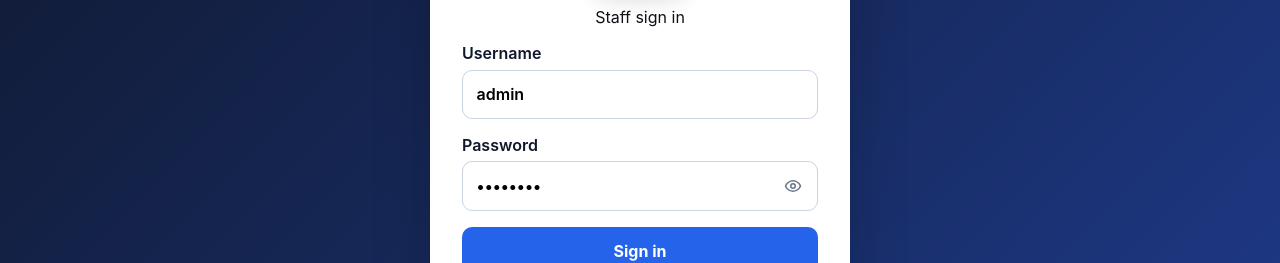
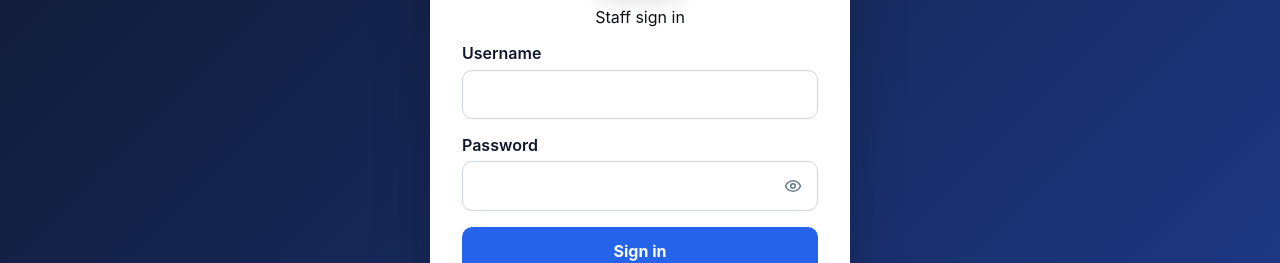
Before and after one commit to saifyahya/car-management, an Angular app in the folder frontend/: page /login in a window 1280 px wide. Shown: the part 340-603 px from the top of the page. Built offline with nearby package versions, Linux system fonts and the light colour scheme.

Commit message:
fix cors

```diff
--- a/frontend/src/app/features/login/login.component.ts
+++ b/frontend/src/app/features/login/login.component.ts
@@ -18,8 +18,8 @@ export class LoginComponent {
   private readonly router = inject(Router);
   readonly langService = inject(LanguageService);
 
-  username = 'admin';
-  password = 'admin123';
+  username = '';
+  password = '';
   readonly error = signal('');
   readonly loading = signal(false);
   readonly showPassword = signal(false);
--- a/frontend/src/app/features/users/users.component.html
+++ b/frontend/src/app/features/users/users.component.html
@@ -50,7 +50,7 @@
             </tr>
           } @empty {
             <tr>
-              <td colspan="5" class="empty-state">No staff users found for your hotel tenant.</td>
+              <td colspan="5" class="empty-state">No staff users found for your tenant.</td>
             </tr>
           }
         </tbody>
@@ -84,7 +84,7 @@
           <span>{{ langService.t('lblRole') }}</span>
           <select [(ngModel)]="formModel.role" name="role">
             <option [value]="'VALET'">VALET (Valet Driver / Staff)</option>
-            <option [value]="'MANAGER'">MANAGER (Hotel Manager)</option>
+            <option [value]="'MANAGER'">MANAGER (Manager)</option>
           </select>
         </label>
 
--- a/frontend/src/index.html
+++ b/frontend/src/index.html
@@ -3,10 +3,13 @@
 
 <head>
     <meta charset="utf-8">
-    <title>Valet</title>
+    <title>Valet Management</title>
     <base href="/">
     <meta name="viewport" content="width=device-width, initial-scale=1">
     <meta name="theme-color" content="#172554">
+    <link rel="icon" type="image/jpeg" href="/logo.jpg">
+    <link rel="shortcut icon" type="image/jpeg" href="/logo.jpg">
+    <link rel="apple-touch-icon" href="/logo.jpg">
 </head>
 
 <body><app-root></app-root></body>
```
